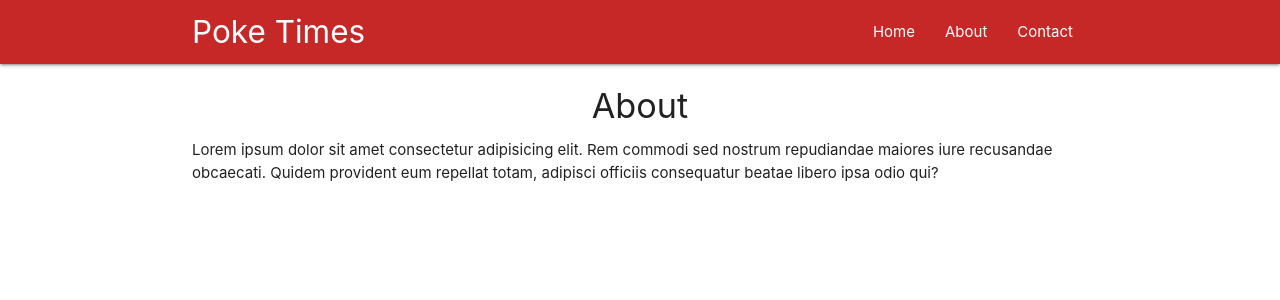
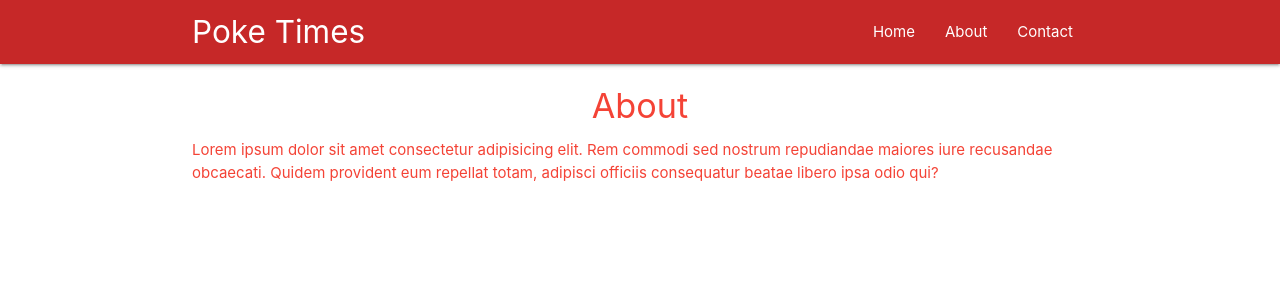
Before and after one commit to Bharath2511/poketimes, a React (Create React App) app: page /about in a window 1280 px wide. Shown: the top 300 px of the page. Built offline with nearby package versions, Linux system fonts and the light colour scheme.

Commit message:
higher order component

```diff
--- a/src/components/About.js
+++ b/src/components/About.js
@@ -1,4 +1,5 @@
 import React from "react";
+import Rainbow from "../hoc/Rainbow";
 
 function About() {
   return (
@@ -14,4 +15,4 @@
   );
 }
 
-export default About;
+export default Rainbow(About);
--- /dev/null
+++ b/src/hoc/Rainbow.js
@@ -0,0 +1,17 @@
+import React from "react";
+
+const Rainbow = WrappedComponent => {
+  const colours = ["red", "black", "green"];
+  const randomColour = colours[Math.floor(Math.random() * 2)];
+  const className = randomColour + "-text";
+
+  return props => {
+    return (
+      <div className={className}>
+        <WrappedComponent {...props} />
+      </div>
+    );
+  };
+};
+
+export default Rainbow;
```
